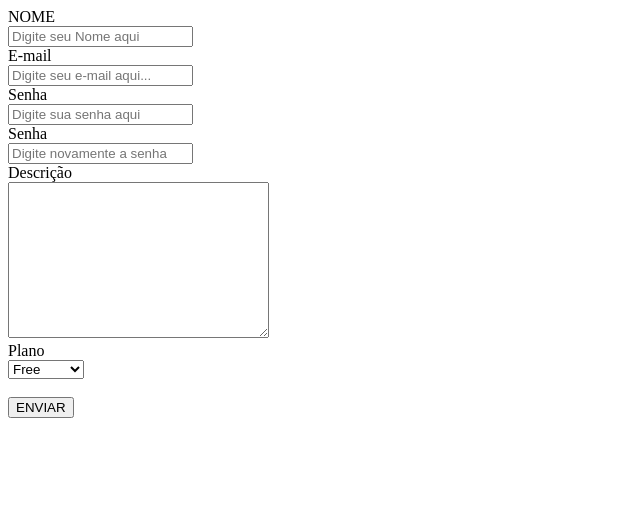
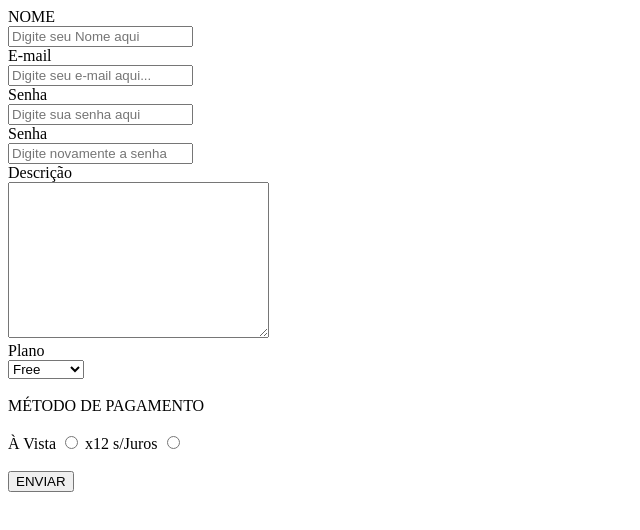
Before and after one commit to almeidafrederico/html-table, a plain HTML site: page index.html in a window 1280 px wide. Shown: the whole page, without its empty margins (0-640 px from the left). Drawn offline with Linux system fonts and the light colour scheme.

Commit message:
add formulario radio metodo de pagamento

```diff
--- a/index.html
+++ b/index.html
@@ -12,7 +12,7 @@
     <form>
         <label for="name">NOME</label>
         <br>
-        <input type="text" placeholder="Digite seu Nome aqui" id="name" name="name" required="true">
+        <input type="text" placeholder="Digite seu Nome aqui" id="name" name="name" required>
         <br>
         <label for="e-mail">E-mail</label>
         <br>
@@ -38,7 +38,15 @@
             <option value="premium">Premium</option>
             <option value="pro">Pro</option>
         </select>
-
+        <br>
+        <br>
+        <label for=>MÉTODO DE PAGAMENTO</label>
+        <br>
+        <br>
+        <label for="avista">À Vista</label>
+        <input type="radio" name="mtdpagamento" value="1" id="avista" required>
+        <label for="12vezes">x12 s/Juros</label>
+        <input type="radio" name="mtdpagamento" value="12" id="avista" required>
         <br>
         <br>
         <button type="submit">ENVIAR</button>
```
